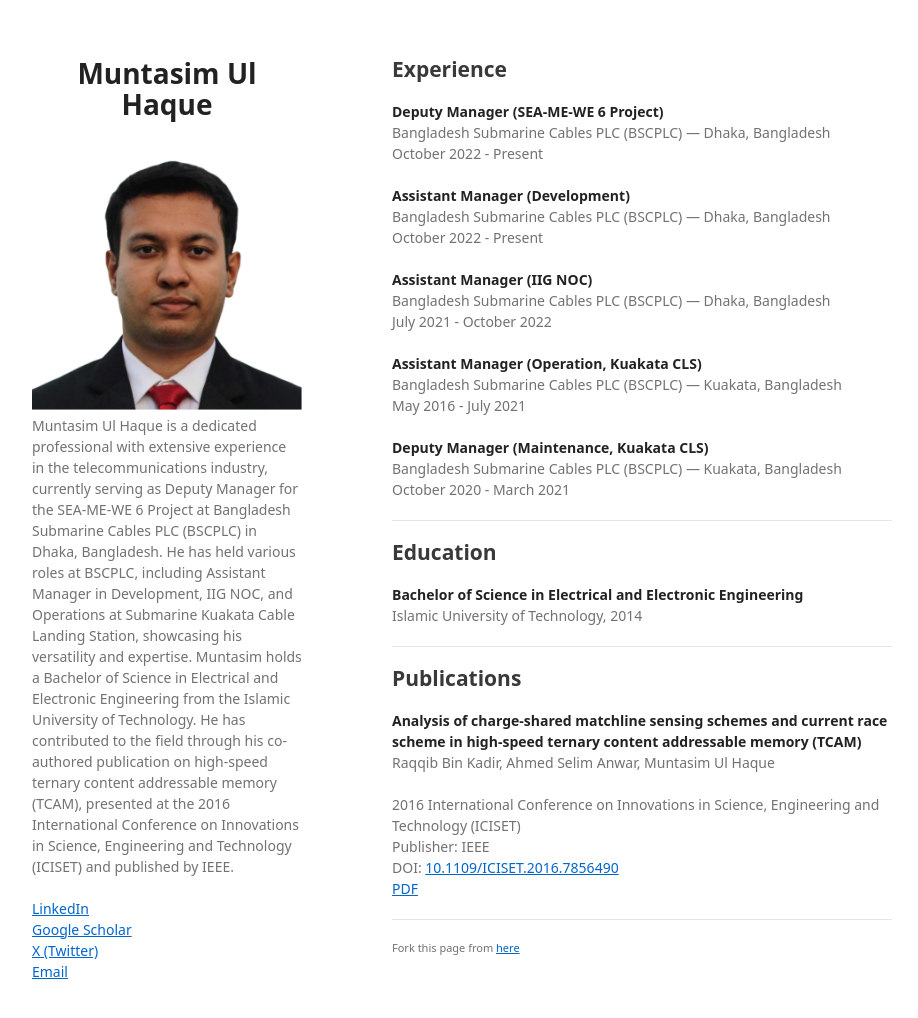
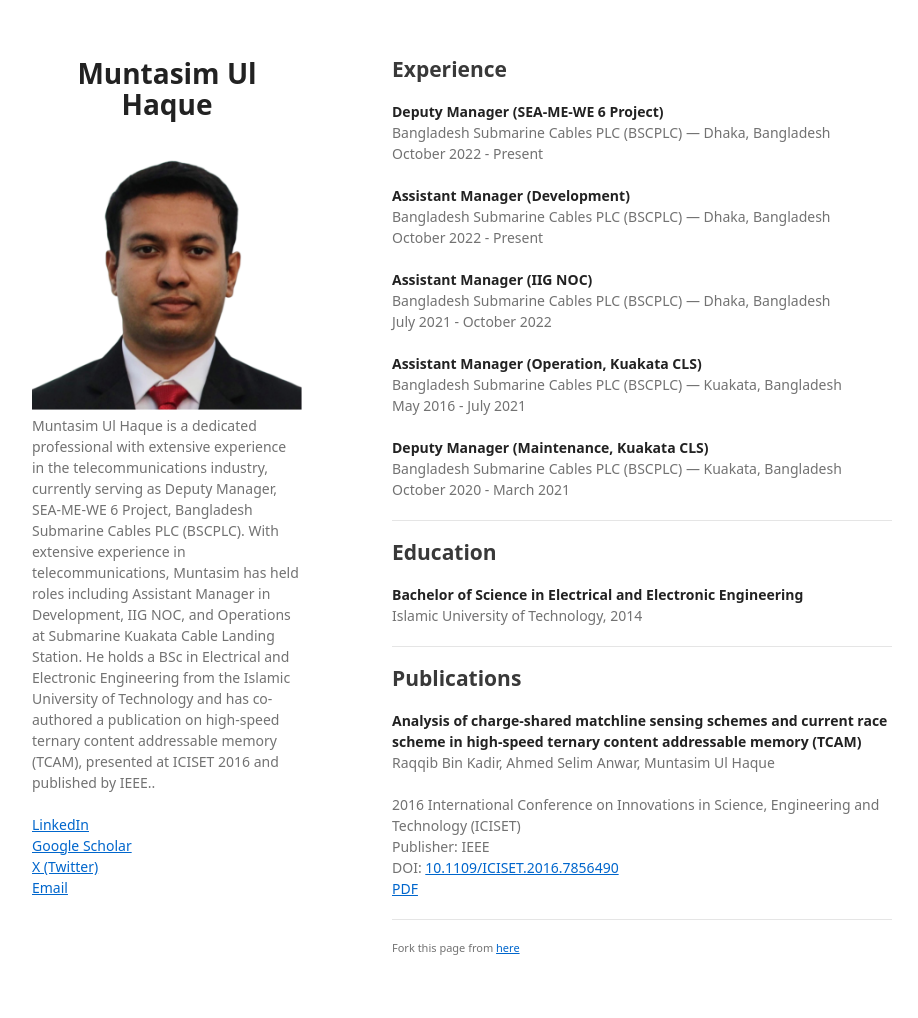
Before and after one commit to muntasimulhaque/muntasimulhaque.github.io, a Jekyll site: the page built from index.md, in a window 1280 px wide and 1027 px high. Shown: the top 1018 px of the window, without its empty margins (178-1096 px from the left). Built offline with Jekyll 4.4.1, drawn with Linux system fonts in a browser that asks for light colours; our own code applies the rules of GitHub Pages for plain Markdown files; a script that is not in the unit is left out.

Commit message:
Update _config.yml

```diff
--- a/_config.yml
+++ b/_config.yml
@@ -1,7 +1,7 @@
 title: Muntasim Ul Haque # your name (or website title) here
 logo: "/images/8.png?raw=true" # your photo (or logo) here
 description: > # your text below (remove <br> elements if you don't need line breaks)
-  Muntasim Ul Haque is a dedicated professional with extensive experience in the telecommunications industry, currently serving as Deputy Manager for the SEA-ME-WE 6 Project at Bangladesh Submarine Cables PLC (BSCPLC) in Dhaka, Bangladesh. He has held various roles at BSCPLC, including Assistant Manager in Development, IIG NOC, and Operations at Submarine Kuakata Cable Landing Station, showcasing his versatility and expertise. Muntasim holds a Bachelor of Science in Electrical and Electronic Engineering from the Islamic University of Technology. He has contributed to the field through his co-authored publication on high-speed ternary content addressable memory (TCAM), presented at the 2016 International Conference on Innovations in Science, Engineering and Technology (ICISET) and published by IEEE.
+  Muntasim Ul Haque is a dedicated professional with extensive experience in the telecommunications industry, currently serving as Deputy Manager, SEA-ME-WE 6 Project, Bangladesh Submarine Cables PLC (BSCPLC). With extensive experience in telecommunications, Muntasim has held roles including Assistant Manager in Development, IIG NOC, and Operations at Submarine Kuakata Cable Landing Station. He holds a BSc in Electrical and Electronic Engineering from the Islamic University of Technology and has co-authored a publication on high-speed ternary content addressable memory (TCAM), presented at ICISET 2016 and published by IEEE..
   <br><br>
   <a href="https://www.linkedin.com/in/muntasimulhaque/" target="_blank">LinkedIn</a> <br>
   <a href="https://scholar.google.com/citations?user=qsD8a0MAAAAJ" target="_blank">Google Scholar</a> <br>
```
